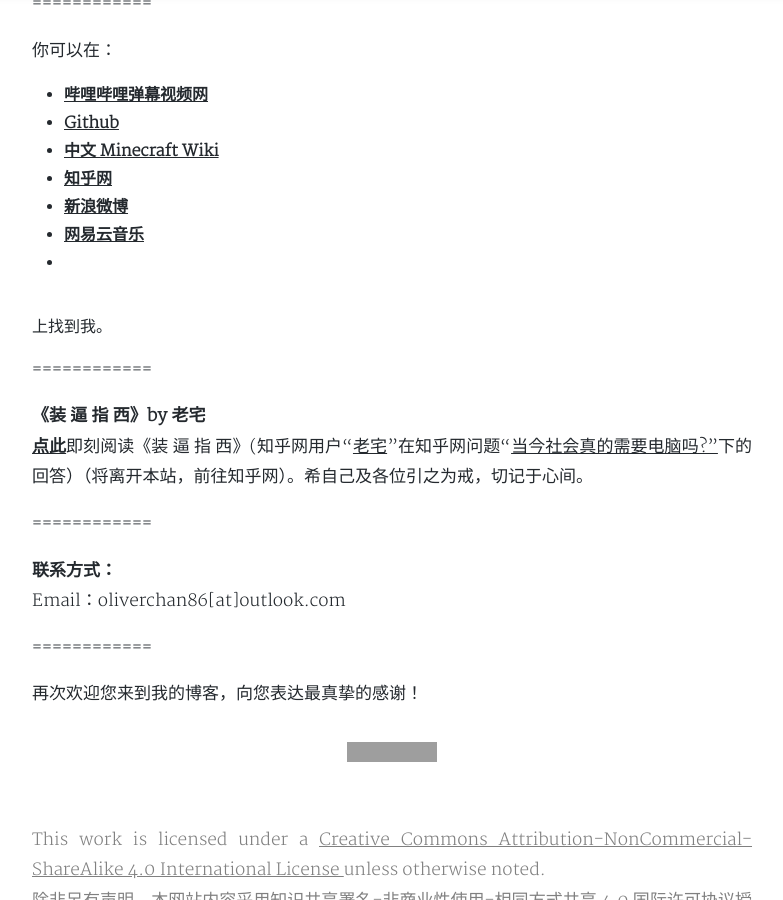
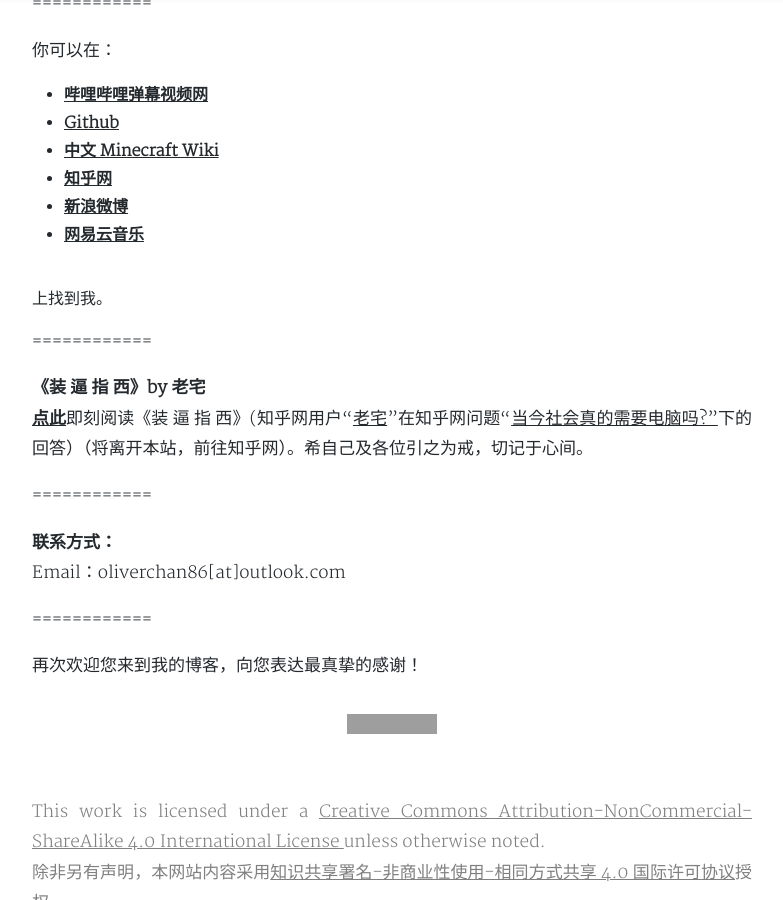
Before and after one commit to Olvcpr423/Olvcpr423.github.io, a Jekyll site: the page built from about.html, in a window 1280 px wide and 900 px high, scrolled down 803 px. Shown: the whole window, without its empty margins (248-1031 px from the left). Built offline with Jekyll 4.4.1, drawn with Linux system fonts in a browser that asks for light colours; nearby versions of some CDN libraries; a style sheet for code colours, icons or effects is not loaded; grey boxes are pictures that could not be loaded.

Commit message:
close <li>

```diff
--- a/about.html
+++ b/about.html
@@ -32,7 +32,7 @@ tags: About 关于
                 <li><a href='https://minecraft-zh.gamepedia.com/user:olvcpr423'>中文 Minecraft Wiki</a></li>
                 <li><a href='https://www.zhihu.com/people/h-chen-47'>知乎网</a></li>
                 <li><a href='https://weibo.com/u/5019035592'>新浪微博</a></li>
-                <li><a href='https://music.163.com/#/user/home?id=1370291824'>网易云音乐</a><li>
+                <li><a href='https://music.163.com/#/user/home?id=1370291824'>网易云音乐</a></li>
             </ul>
         </b>
     <br>
```
